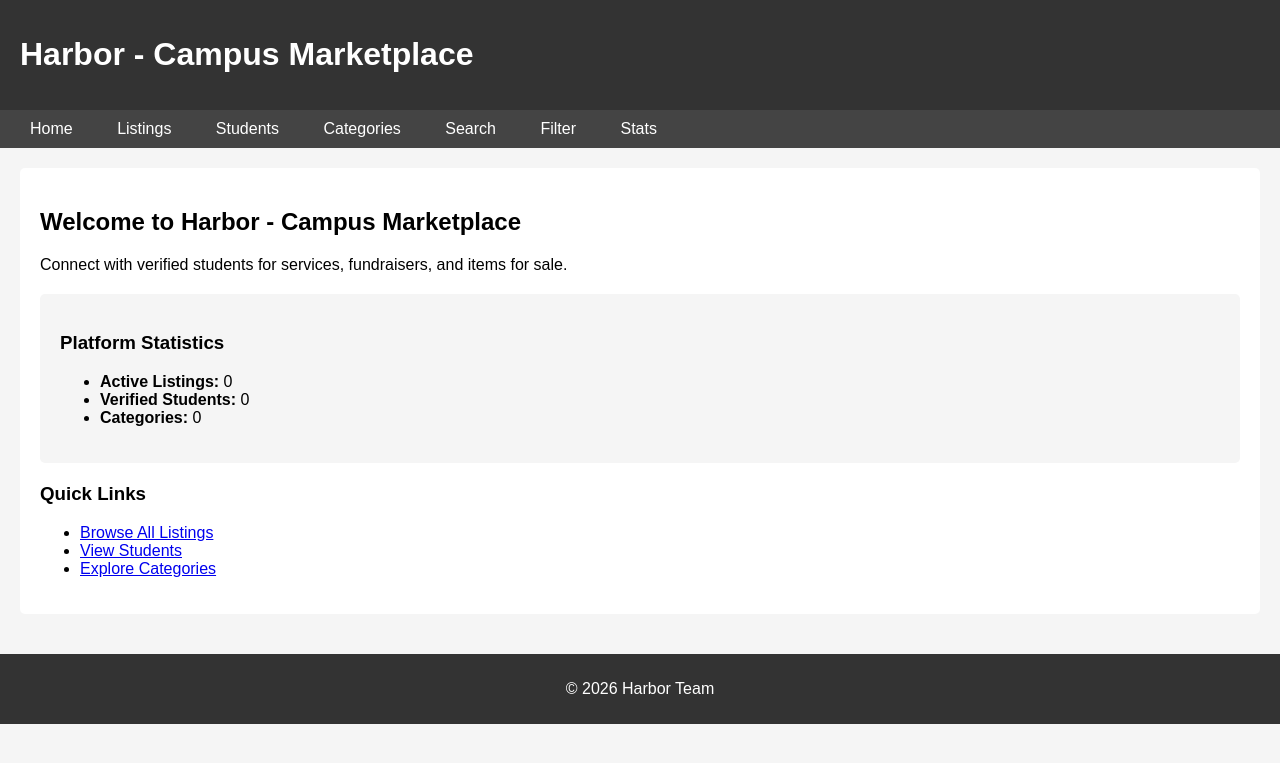
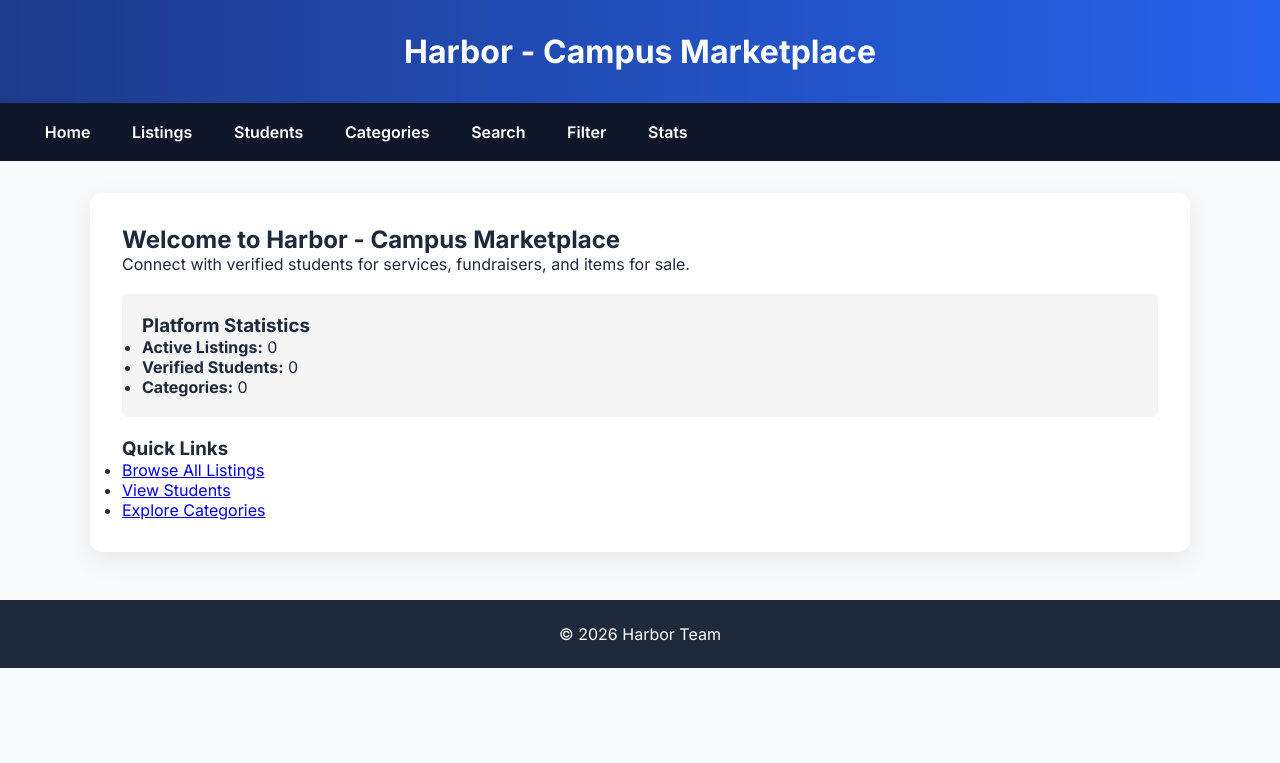
Before and after one commit to SwarnikaBhardwaj/2_UIUC-Harbor, a Django app: page / in a window 1280 px wide. Shown: the top 763 px of the page. Run offline with Django 5.2, Linux system fonts and the light colour scheme; data that the repository does not hold is empty.

Commit message:
Section 3: Implemented static files and modern UI styling

```diff
--- /dev/null
+++ b/listings/static/listings/css/styles.css
@@ -0,0 +1,56 @@
+* {
+    margin: 0;
+    padding: 0;
+    box-sizing: border-box;
+}
+
+body {
+    font-family: 'Inter', sans-serif;
+    background-color: #f8fafc;
+    color: #1e293b;
+}
+
+.header {
+    background: linear-gradient(90deg, #1e3a8a, #2563eb);
+    color: white;
+    text-align: center;
+    padding: 2rem 1rem;
+}
+
+.navbar {
+    background-color: #0f172a;
+    padding: 0.8rem 2rem;
+    display: flex;
+    gap: 1rem;
+    flex-wrap: wrap;
+}
+
+.navbar a {
+    color: white;
+    text-decoration: none;
+    font-weight: 600;
+    padding: 0.4rem 0.8rem;
+    border-radius: 6px;
+    transition: background 0.2s ease;
+}
+
+.navbar a:hover {
+    background-color: #334155;
+}
+
+.container {
+    max-width: 1100px;
+    margin: 2rem auto;
+    padding: 2rem;
+    background: white;
+    border-radius: 12px;
+    box-shadow: 0 8px 24px rgba(0,0,0,0.08);
+}
+
+.footer {
+    text-align: center;
+    padding: 1.5rem;
+    margin-top: 3rem;
+    background-color: #1e293b;
+    color: white;
+}
--- a/listings/templates/base.html
+++ b/listings/templates/base.html
@@ -1,57 +1,20 @@
+{% load static %}
 <!DOCTYPE html>
 <html lang="en">
 <head>
     <meta charset="UTF-8">
     <meta name="viewport" content="width=device-width, initial-scale=1.0">
     <title>{% block title %}Harbor{% endblock %}</title>
-    <style>
-        body {
-            font-family: Arial, sans-serif;
-            margin: 0;
-            padding: 0;
-            background-color: #f5f5f5;
-        }
-        header {
-            background-color: #333;
-            color: white;
-            padding: 15px 20px;
-        }
-        nav {
-            background-color: #444;
-            padding: 10px 20px;
-        }
-        nav a {
-            color: white;
-            text-decoration: none;
-            margin-right: 20px;
-            padding: 5px 10px;
-        }
-        nav a:hover {
-            background-color: #555;
-            border-radius: 3px;
-        }
-        main {
-            max-width: 1200px;
-            margin: 20px auto;
-            padding: 20px;
-            background: white;
-            border-radius: 5px;
-        }
-        footer {
-            background-color: #333;
-            color: white;
-            text-align: center;
-            padding: 10px;
-            margin-top: 40px;
-        }
-    </style>
+    <link href="https://fonts.googleapis.com/css2?family=Inter:wght@400;600;700&display=swap" rel="stylesheet">
+    <link rel="stylesheet" href="{% static 'listings/css/styles.css' %}">
 </head>
 <body>
-    <header>
+    <header class="header">
         <h1>Harbor - Campus Marketplace</h1>
     </header>
 
-    <nav>
+
+    <nav class="navbar">
         <a href="{% url 'home' %}">Home</a>
         <a href="{% url 'listing_list' %}">Listings</a>
         <a href="{% url 'student_list' %}">Students</a>
@@ -61,12 +24,12 @@
         <a href="{% url 'aggregation_stats' %}">Stats</a>
     </nav>
 
-    <main>
+    <main class="container">
         {% block content %}
         {% endblock %}
     </main>
 
-    <footer>
+    <footer class="footer">
         <p>&copy; 2026 Harbor Team</p>
     </footer>
 </body>
```
Also changed, not shown: docs/notes/notes.txt (+19 -0 lines), README.md.
